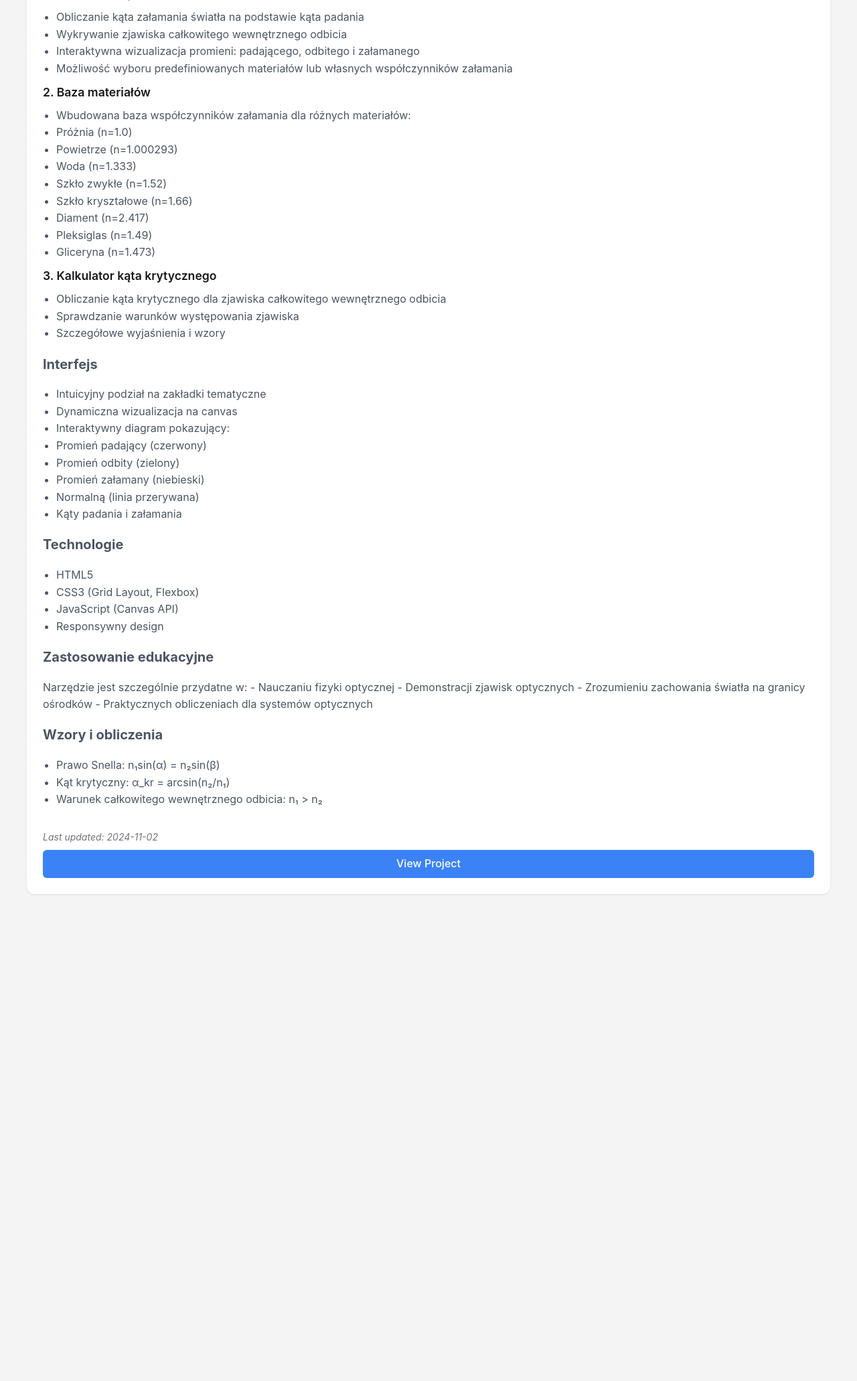
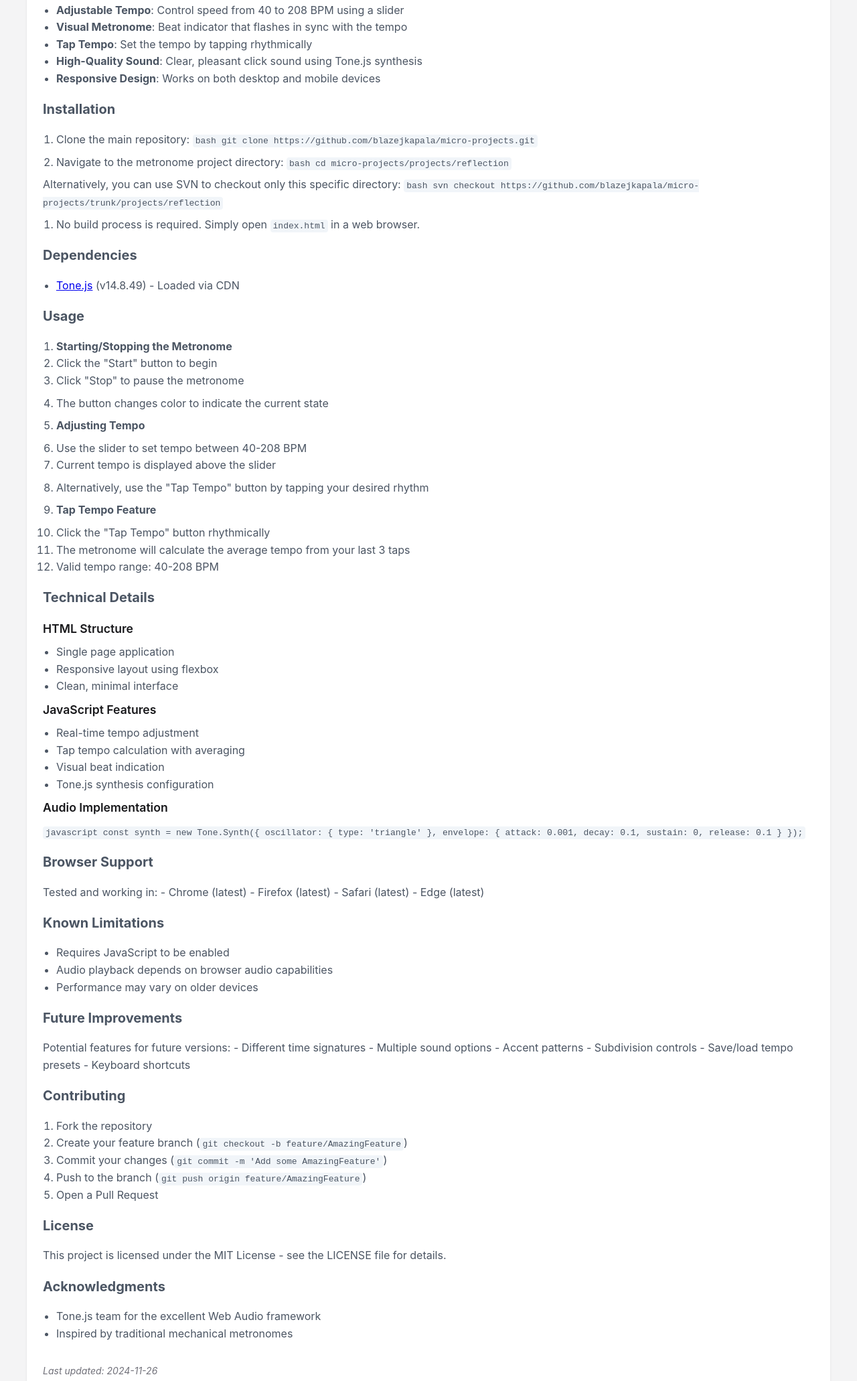
Before and after one commit to blazejkapala/micro-projects, a plain HTML site: page index.html in a window 1280 px wide. Shown: the part 2509-4571 px from the top of the page at 67% size. Before the commit the page ends 3864 px from the top, so only its background shows below. Drawn offline with Linux system fonts and the light colour scheme.

Commit message:
Add Metronome project with detailed README and implementation

```diff
--- a/index.html
+++ b/index.html
@@ -210,6 +210,132 @@ Enter the email address to check: user@example.com</code></p>
         </article>
 
         <article class="project-card">
+            <h3>Metronome </h3>
+            <div class="project-content">
+                <h1>Web Metronome</h1>
+<p>A simple, responsive web-based metronome built with HTML, JavaScript, and Tone.js. This application provides musicians with a reliable tool for tempo practice and rhythm training.</p>
+<h2>Features</h2>
+<ul>
+<li><strong>Adjustable Tempo</strong>: Control speed from 40 to 208 BPM using a slider</li>
+<li><strong>Visual Metronome</strong>: Beat indicator that flashes in sync with the tempo</li>
+<li><strong>Tap Tempo</strong>: Set the tempo by tapping rhythmically</li>
+<li><strong>High-Quality Sound</strong>: Clear, pleasant click sound using Tone.js synthesis</li>
+<li><strong>Responsive Design</strong>: Works on both desktop and mobile devices</li>
+</ul>
+<h2>Installation</h2>
+<ol>
+<li>
+<p>Clone the main repository:
+<code>bash
+git clone https://github.com/blazejkapala/micro-projects.git</code></p>
+</li>
+<li>
+<p>Navigate to the metronome project directory:
+<code>bash
+cd micro-projects/projects/reflection</code></p>
+</li>
+</ol>
+<p>Alternatively, you can use SVN to checkout only this specific directory:
+<code>bash
+svn checkout https://github.com/blazejkapala/micro-projects/trunk/projects/reflection</code></p>
+<ol>
+<li>No build process is required. Simply open <code>index.html</code> in a web browser.</li>
+</ol>
+<h2>Dependencies</h2>
+<ul>
+<li><a href="https://tonejs.github.io/">Tone.js</a> (v14.8.49) - Loaded via CDN</li>
+</ul>
+<h2>Usage</h2>
+<ol>
+<li><strong>Starting/Stopping the Metronome</strong></li>
+<li>Click the "Start" button to begin</li>
+<li>Click "Stop" to pause the metronome</li>
+<li>
+<p>The button changes color to indicate the current state</p>
+</li>
+<li>
+<p><strong>Adjusting Tempo</strong></p>
+</li>
+<li>Use the slider to set tempo between 40-208 BPM</li>
+<li>Current tempo is displayed above the slider</li>
+<li>
+<p>Alternatively, use the "Tap Tempo" button by tapping your desired rhythm</p>
+</li>
+<li>
+<p><strong>Tap Tempo Feature</strong></p>
+</li>
+<li>Click the "Tap Tempo" button rhythmically</li>
+<li>The metronome will calculate the average tempo from your last 3 taps</li>
+<li>Valid tempo range: 40-208 BPM</li>
+</ol>
+<h2>Technical Details</h2>
+<h3>HTML Structure</h3>
+<ul>
+<li>Single page application</li>
+<li>Responsive layout using flexbox</li>
+<li>Clean, minimal interface</li>
+</ul>
+<h3>JavaScript Features</h3>
+<ul>
+<li>Real-time tempo adjustment</li>
+<li>Tap tempo calculation with averaging</li>
+<li>Visual beat indication</li>
+<li>Tone.js synthesis configuration</li>
+</ul>
+<h3>Audio Implementation</h3>
+<p><code>javascript
+const synth = new Tone.Synth({
+  oscillator: {
+    type: 'triangle'
+  },
+  envelope: {
+    attack: 0.001,
+    decay: 0.1,
+    sustain: 0,
+    release: 0.1
+  }
+});</code></p>
+<h2>Browser Support</h2>
+<p>Tested and working in:
+- Chrome (latest)
+- Firefox (latest)
+- Safari (latest)
+- Edge (latest)</p>
+<h2>Known Limitations</h2>
+<ul>
+<li>Requires JavaScript to be enabled</li>
+<li>Audio playback depends on browser audio capabilities</li>
+<li>Performance may vary on older devices</li>
+</ul>
+<h2>Future Improvements</h2>
+<p>Potential features for future versions:
+- Different time signatures
+- Multiple sound options
+- Accent patterns
+- Subdivision controls
+- Save/load tempo presets
+- Keyboard shortcuts</p>
+<h2>Contributing</h2>
+<ol>
+<li>Fork the repository</li>
+<li>Create your feature branch (<code>git checkout -b feature/AmazingFeature</code>)</li>
+<li>Commit your changes (<code>git commit -m 'Add some AmazingFeature'</code>)</li>
+<li>Push to the branch (<code>git push origin feature/AmazingFeature</code>)</li>
+<li>Open a Pull Request</li>
+</ol>
+<h2>License</h2>
+<p>This project is licensed under the MIT License - see the LICENSE file for details.</p>
+<h2>Acknowledgments</h2>
+<ul>
+<li>Tone.js team for the excellent Web Audio framework</li>
+<li>Inspired by traditional mechanical metronomes</li>
+</ul>
+            </div>
+            <div class="project-date">Last updated: 2024-11-26</div>
+            <a href="projects/metronome /index.html" class="project-link">View Project</a>
+        </article>
+
+        <article class="project-card">
             <h3>Reflection</h3>
             <div class="project-content">
                 <h1>Uniwersalny Kalkulator Załamania Światła</h1>
```
Also changed, not shown: projects/metronome /index.html (added, +114 -0 lines), 1 other file.
